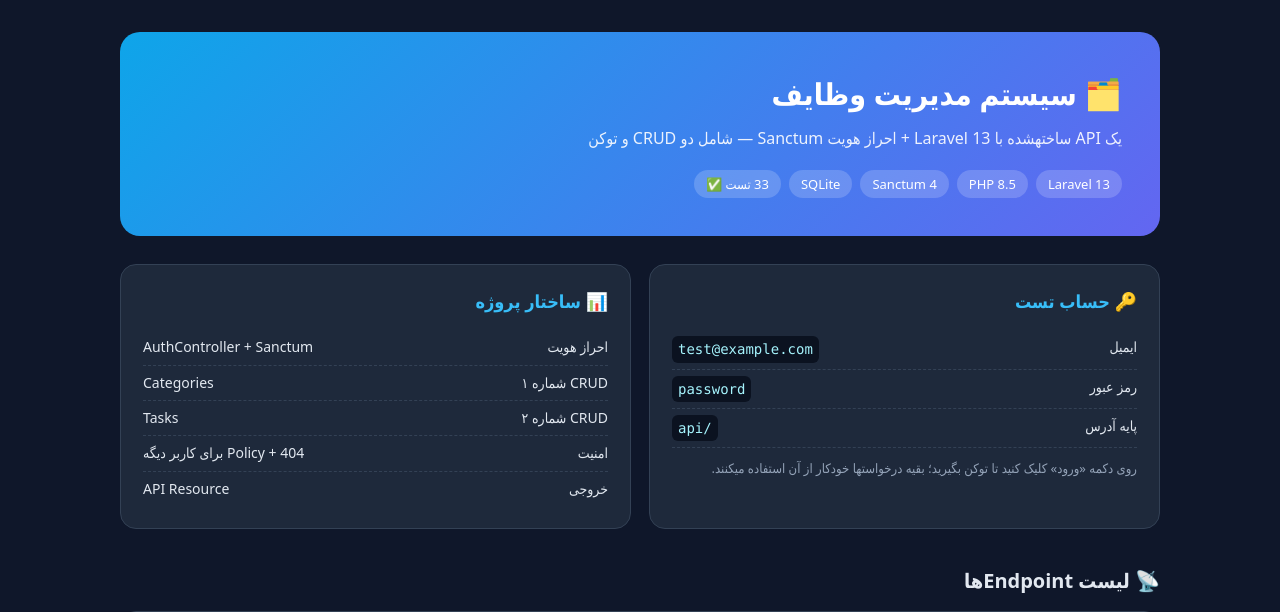
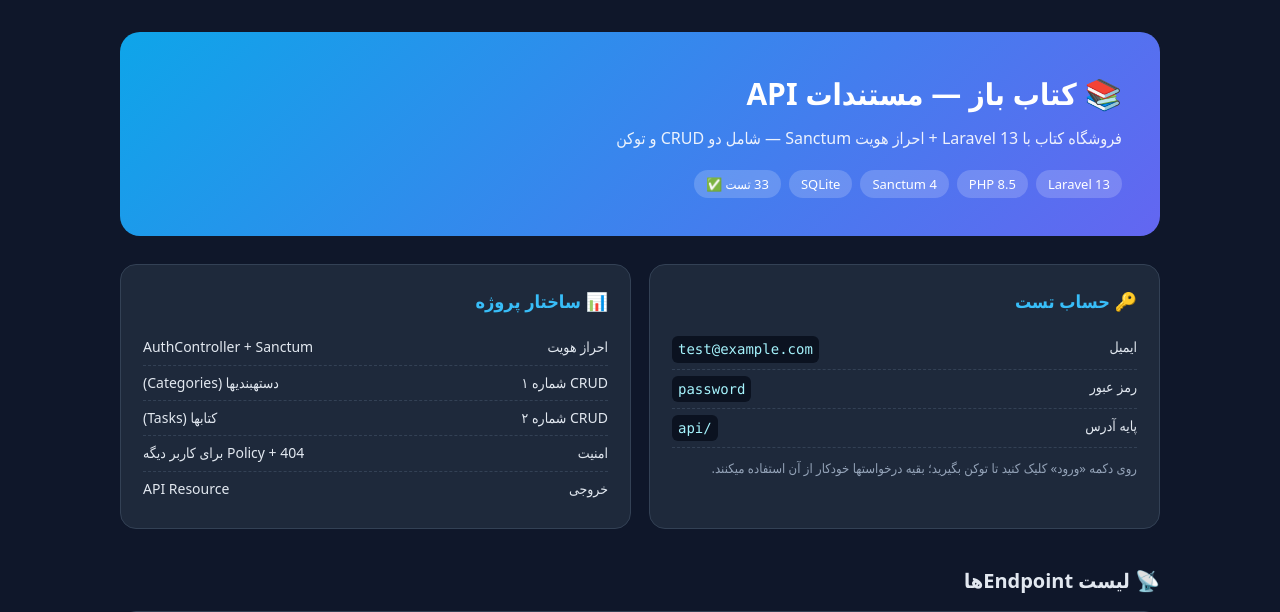
Before and after one commit to Scorpian-my/laravel-uni, a Laravel app: page /docs in a window 1280 px wide. Shown: the top 612 px of the page. Run offline with Laravel 12, Linux system fonts and the light colour scheme.

Commit message:
Replace default Laravel README with project-specific docs and update /docs page

```diff
--- a/resources/views/home.blade.php
+++ b/resources/views/home.blade.php
@@ -3,7 +3,7 @@
 <head>
     <meta charset="UTF-8">
     <meta name="viewport" content="width=device-width, initial-scale=1.0">
-    <title>سیستم مدیریت وظایف — API</title>
+    <title>کتاب باز — مستندات API</title>
     <style>
         :root { --bg:#0f172a; --panel:#1e293b; --line:#334155; --accent:#38bdf8; --text:#e2e8f0; --muted:#94a3b8; --ok:#4ade80; --bad:#f87171; }
         * { box-sizing: border-box; }
@@ -41,8 +41,8 @@
 <body>
 <div class="wrap">
     <header>
-        <h1>🗂️ سیستم مدیریت وظایف</h1>
-        <p>یک API ساختهشده با Laravel 13 + احراز هویت Sanctum — شامل دو CRUD و توکن</p>
+        <h1>📚 کتاب باز — مستندات API</h1>
+        <p>فروشگاه کتاب با Laravel 13 + احراز هویت Sanctum — شامل دو CRUD و توکن</p>
         <div class="badges">
             <span class="badge">Laravel 13</span>
             <span class="badge">PHP 8.5</span>
@@ -63,8 +63,8 @@
         <div class="card">
             <h2>📊 ساختار پروژه</h2>
             <div class="kv"><span>احراز هویت</span><span>AuthController + Sanctum</span></div>
-            <div class="kv"><span>CRUD شماره ۱</span><span>Categories</span></div>
-            <div class="kv"><span>CRUD شماره ۲</span><span>Tasks</span></div>
+            <div class="kv"><span>CRUD شماره ۱</span><span>دستهبندیها (Categories)</span></div>
+            <div class="kv"><span>CRUD شماره ۲</span><span>کتابها (Tasks)</span></div>
             <div class="kv"><span>امنیت</span><span>Policy + 404 برای کاربر دیگه</span></div>
             <div class="kv"><span>خروجی</span><span>API Resource</span></div>
         </div>
```
Also changed, not shown: README.md.
